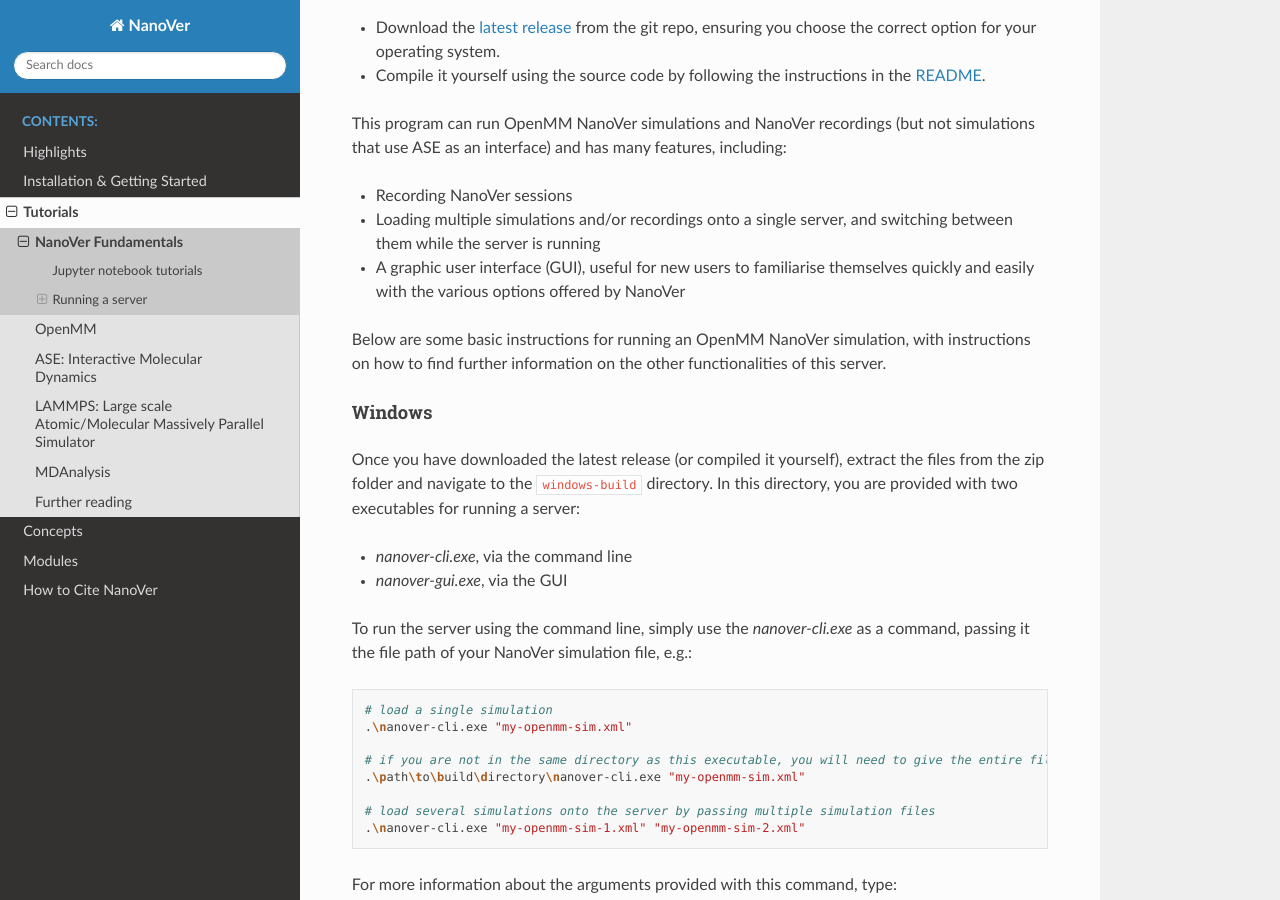
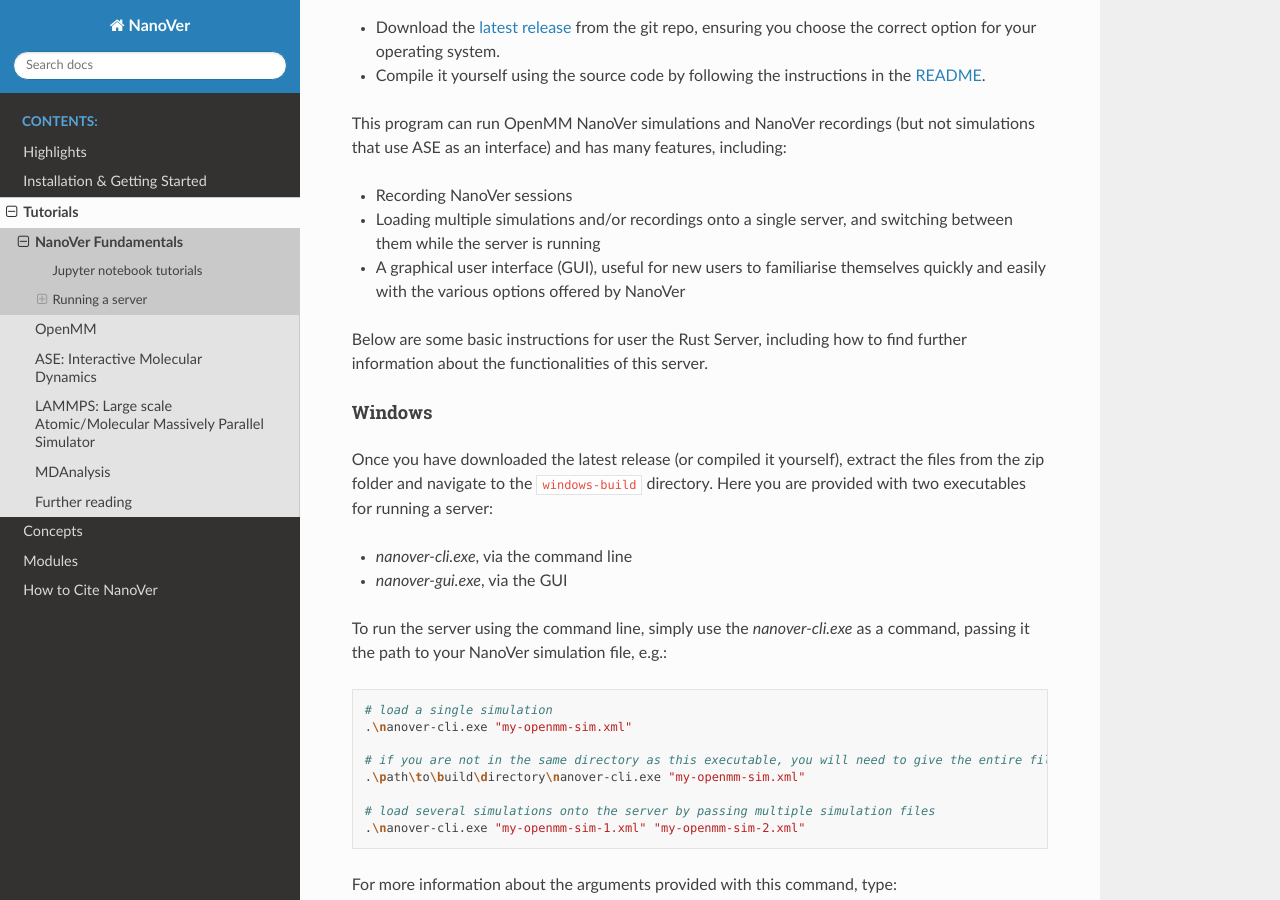
Before and after one commit to IRL2/nanover-docs, a Sphinx documentation site: the page built from source/tutorials/fundamentals.rst, in a window 1280 px wide and 900 px high, scrolled down 2037 px. Built offline with Sphinx 7.4.7 and the Read the Docs theme 2.0.0, drawn with Linux system fonts in a browser that asks for light colours; pages that are not in the unit, such as notebooks, are missing from menus; the version number could not be read and is left out; some of the changed text lies outside the part shown.

Commit message:
Update fundamentals.rst
Update wording & reformat.

```diff
--- a/source/tutorials/fundamentals.rst
+++ b/source/tutorials/fundamentals.rst
@@ -105,23 +105,23 @@
 * Recording NanoVer sessions
 * Loading multiple simulations and/or recordings onto a single server, and switching between them while the
   server is running
-* A graphic user interface (GUI), useful for new users to familiarise themselves quickly and easily with the various
+* A graphical user interface (GUI), useful for new users to familiarise themselves quickly and easily with the various
   options offered by NanoVer
 
-Below are some basic instructions for running an OpenMM NanoVer simulation, with instructions on how to find
-further information on the other functionalities of this server.
+Below are some basic instructions for user the Rust Server, including how to find
+further information about the functionalities of this server.
 
 Windows
 #######
 
 Once you have downloaded the latest release (or compiled it yourself), extract the files from the zip folder and
-navigate to the ``windows-build`` directory. In this directory, you are provided with two executables for running
+navigate to the ``windows-build`` directory. Here you are provided with two executables for running
 a server:
 
 * `nanover-cli.exe`, via the command line
 * `nanover-gui.exe`, via the GUI
 
-To run the server using the command line, simply use the `nanover-cli.exe` as a command, passing it the file path of
+To run the server using the command line, simply use the `nanover-cli.exe` as a command, passing it the path to
 your NanoVer simulation file, e.g.:
 
 .. code-block:: bash
```
Also changed, not shown: other parts of source/tutorials/fundamentals.rst (+1 -1 lines).
